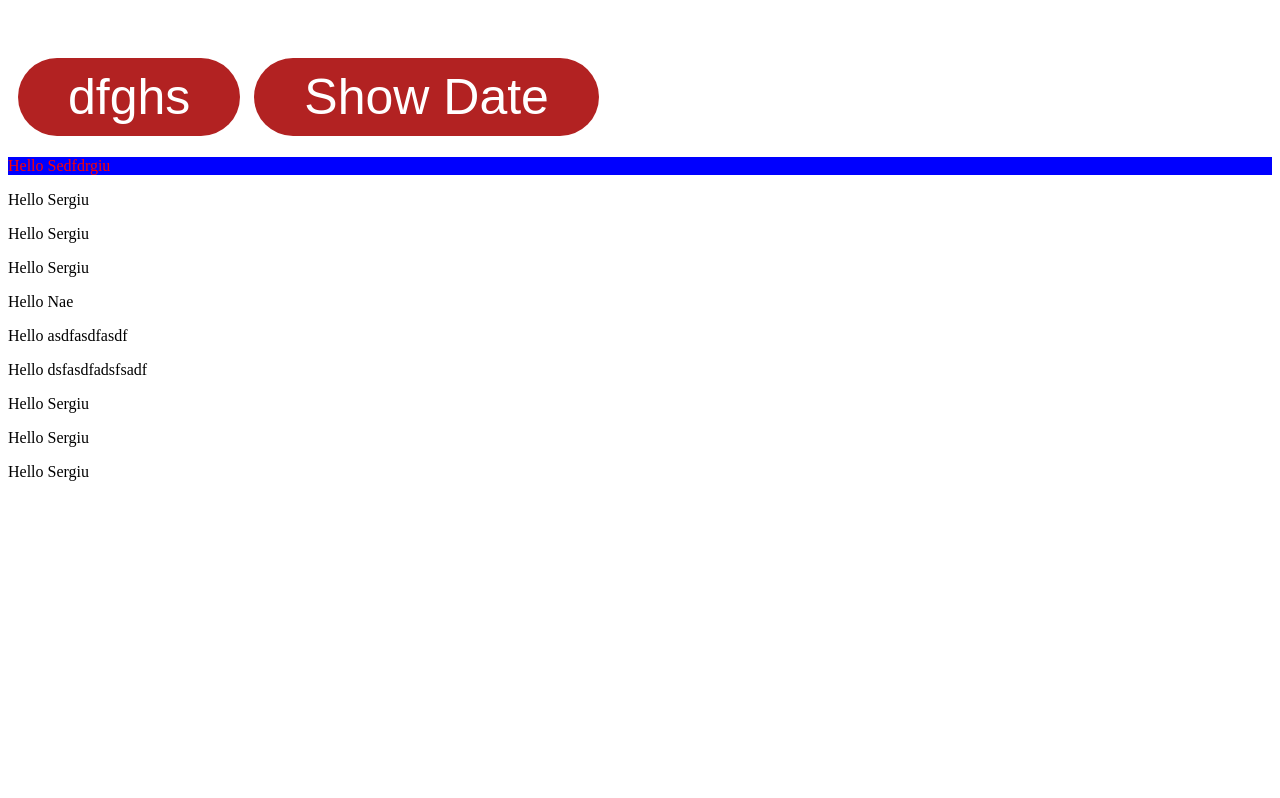
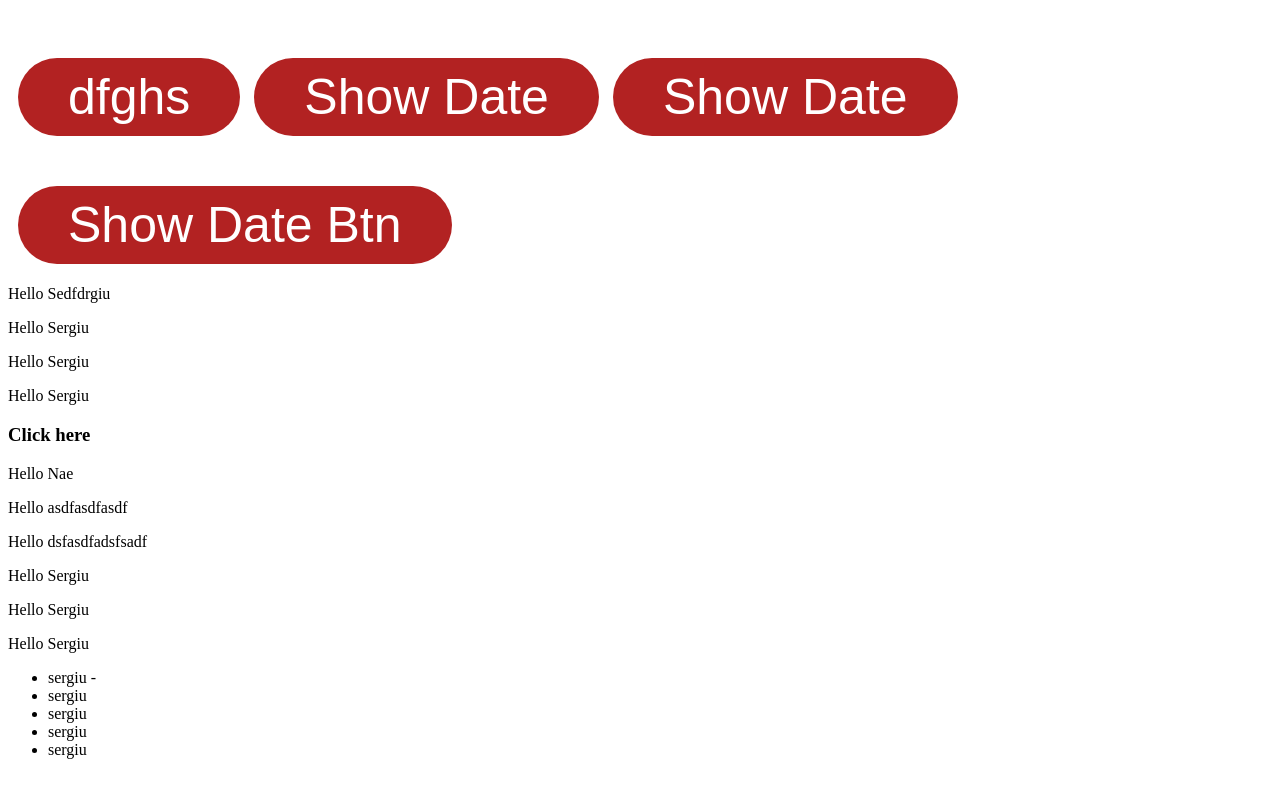
Before and after one commit to naebara/sergiu-html-css-js, a plain HTML site: page js/index.html in a window 1280 px wide. Drawn offline with Linux system fonts and the light colour scheme.

Commit message:
first event listener

```diff
--- a/js/index.html
+++ b/js/index.html
@@ -5,11 +5,15 @@
   <body>
     <button onclick="hi()">dfghs</button>
     <button onclick="showDate()">Show Date</button>
+
+    <button onclick="showDate()">Show Date</button>
+    <button>Show Date Btn</button>
     <h1 id="date"></h1>
     <p id="p">Hello Sedfdrgiu</p>
     <p class="hei">Hello Sergiu</p>
     <p class="hei">Hello Sergiu</p>
     <p class="hei">Hello Sergiu</p>
+    <h3 id="btn">Click here</h3>
     <p>Hello Nae</p>
     <p>Hello asdfasdfasdf</p>
     <p>Hello dsfasdfadsfsadf</p>
@@ -17,6 +21,14 @@
     <p class="hei">Hello Sergiu</p>
     <p class="hei">Hello Sergiu</p>
 
+    <ul>
+      <li>sergiu <span onclick="showDate()">-</span></li>
+      <li>sergiu</li>
+      <li>sergiu</li>
+      <li>sergiu</li>
+      <li>sergiu</li>
+    </ul>
+
     <script src="script.js"></script>
   </body>
 </html>
--- a/js/script.js
+++ b/js/script.js
@@ -1,26 +1,3 @@
-
-var list = [1, 2, 3, 4, 5, "adsf", null, undefined, true, false];
-// let const
-list.forEach((element, index) =>
-    console.log(element, " index : " + index)
-);
-
-let allHei = document.getElementsByClassName("hei");
-console.log(allHei);
-
-function hi() {
-
-    let p = document.querySelector("#p");
-    p.style.color = "red";
-    p.style.backgroundColor = "blue"
-    return 8;
-
-}
-
-const showDate = () => {
-    console.log("null element : " + document.querySelector("#date"))
-    document.querySelector("#date").innerText = new Date()
-}
-
-let res = hi()
-console.log(res)
+let names = [
+    "nae", "sergiu", "dani", "maria", "Viorel"
+]
```
